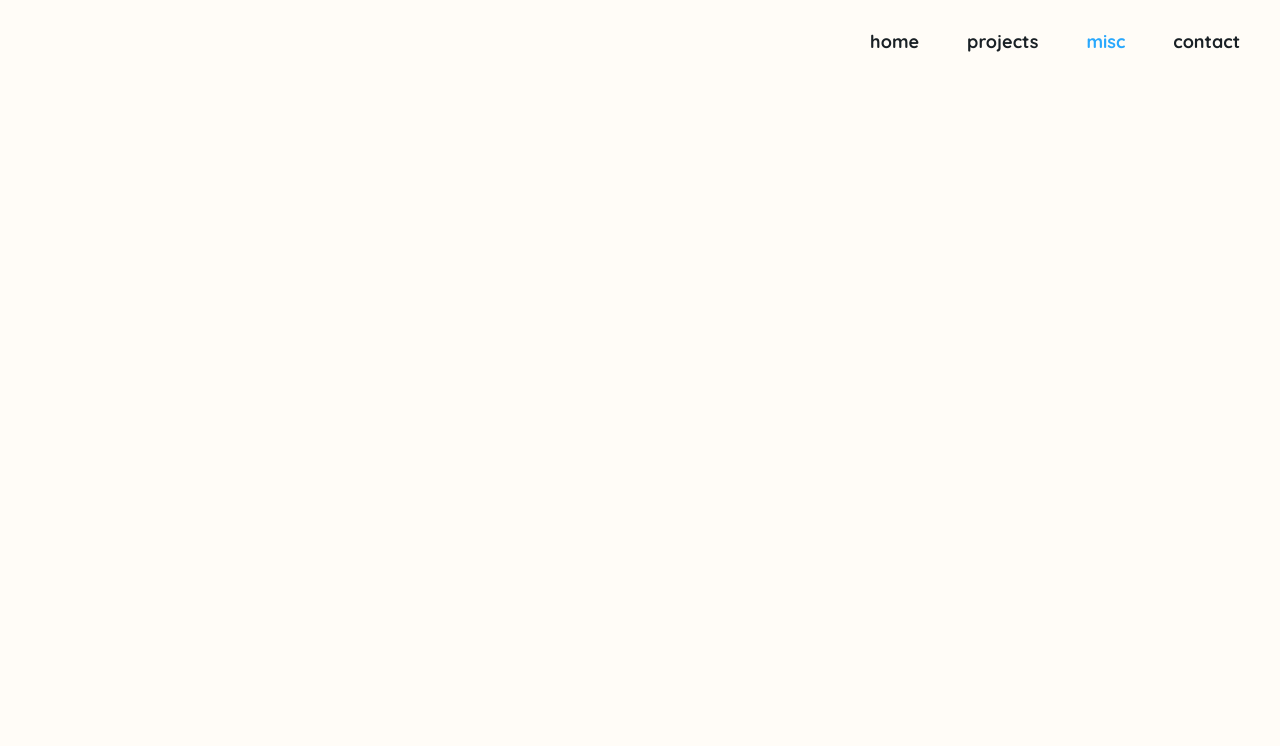
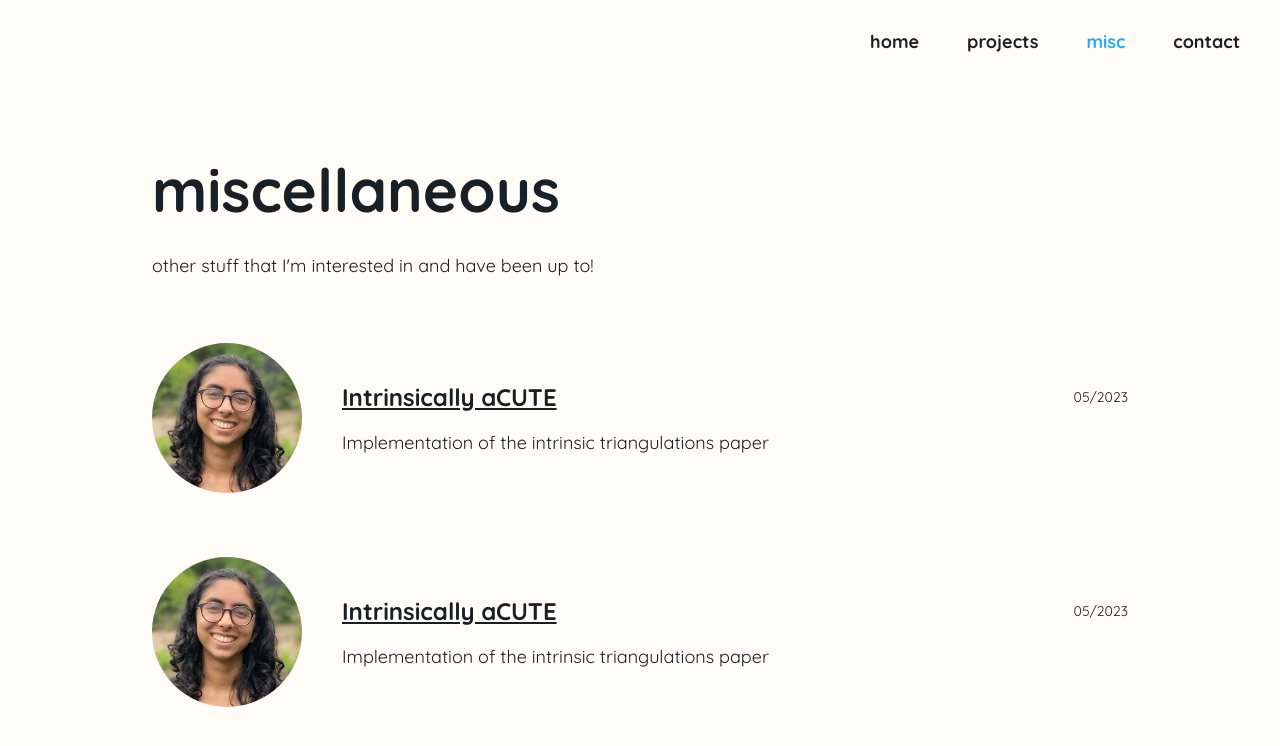
Before and after one commit to mehekj/website, a Next.js app: page /misc in a window 1280 px wide. Shown: the top 746 px of the page. Built offline with nearby package versions, Linux system fonts and the light colour scheme.

Commit message:
pages filled in

```diff
--- a/app/layout.tsx
+++ b/app/layout.tsx
@@ -1,6 +1,6 @@
+import { Quicksand } from 'next/font/google';
 import NavBar from '../components/NavBar';
 import './globals.css';
-import { Quicksand } from 'next/font/google';
 
 const font = Quicksand({
     weight: ['400', '700'],
--- a/app/misc/page.tsx
+++ b/app/misc/page.tsx
@@ -1,3 +1,63 @@
+import Image from 'next/image';
+import Link from 'next/link';
+
 export default function Misc() {
-    return <div></div>;
+    return (
+        <div className="flex flex-col justify-center gap-16">
+            <div className="flex flex-col gap-8">
+                <h1 className="text-5xl md:text-6xl">miscellaneous</h1>
+                <p>other stuff that I'm interested in and have been up to!</p>
+            </div>
+            <div className="flex flex-col gap-24 md:gap-16">
+                <ProjectCard
+                    title="Intrinsically aCUTE"
+                    date="05/2023"
+                    description="Implementation of the intrinsic triangulations paper"
+                    image="/images/profile.jpeg"
+                    link="/"
+                />
+                <ProjectCard
+                    title="Intrinsically aCUTE"
+                    date="05/2023"
+                    description="Implementation of the intrinsic triangulations paper"
+                    image="/images/profile.jpeg"
+                    link="/"
+                />
+            </div>
+        </div>
+    );
 }
+
+type MiscCardProps = {
+    title: string;
+    date: string;
+    description: string;
+    image: string;
+    link: string;
+};
+
+function ProjectCard(props: MiscCardProps) {
+    return (
+        <div className="flex flex-col items-center gap-5 md:flex-row md:gap-10">
+            <div className="pointer-events-none min-w-[100px] overflow-hidden rounded-full md:min-w-[150px]">
+                <Image
+                    src={props.image}
+                    alt={props.title + ' thumbnail'}
+                    width={150}
+                    height={150}
+                />
+            </div>
+            <div className="flex w-full flex-col gap-4">
+                <div>
+                    <div className="flex flex-row flex-wrap items-center justify-between gap-x-3">
+                        <Link href={props.link}>
+                            <h3 className="underline">{props.title}</h3>
+                        </Link>
+                        <p className="text-sm">{props.date}</p>
+                    </div>
+                </div>
+                <p className="text-justify">{props.description}</p>
+            </div>
+        </div>
+    );
+}
--- a/app/projects/page.tsx
+++ b/app/projects/page.tsx
@@ -1,3 +1,6 @@
+import Image from 'next/image';
+import Link from 'next/link';
+
 export default function Projects() {
     return (
         <div className="flex flex-col justify-center gap-16">
@@ -5,7 +8,26 @@ export default function Projects() {
                 <h1>projects</h1>
                 <p>my academic and professional programming projects</p>
             </div>
-            <div className="flex flex-col gap-16"></div>
+            <div className="flex flex-col gap-24 md:gap-16">
+                <ProjectCard
+                    title="Intrinsically aCUTE"
+                    date="05/2023"
+                    technologies="C++, Qt, Eigen"
+                    category="computer graphics"
+                    description="Implementation of the intrinsic triangulations paper"
+                    image="/images/profile.jpeg"
+                    link="/"
+                />
+                <ProjectCard
+                    title="Intrinsically aCUTE"
+                    date="05/2023"
+                    technologies="C++, Qt, Eigen"
+                    category="computer graphics"
+                    description="Implementation of the intrinsic triangulations paper"
+                    image="/images/profile.jpeg"
+                    link="/"
+                />
+            </div>
         </div>
     );
 }
@@ -21,5 +43,30 @@ type ProjectCardProps = {
 };
 
 function ProjectCard(props: ProjectCardProps) {
-    return <div></div>;
+    return (
+        <div className="flex flex-col items-center gap-5 md:flex-row md:gap-10">
+            <div className="pointer-events-none min-w-[100px] overflow-hidden rounded-full md:min-w-[150px]">
+                <Image
+                    src={props.image}
+                    alt={props.title + ' thumbnail'}
+                    width={150}
+                    height={150}
+                />
+            </div>
+            <div className="flex w-full flex-col gap-4">
+                <div>
+                    <div className="flex flex-row flex-wrap items-center justify-between gap-x-3">
+                        <Link href={props.link}>
+                            <h3 className="underline">{props.title}</h3>
+                        </Link>
+                        <p className="text-sm">{props.date}</p>
+                    </div>
+                    <p className="text-sm">
+                        {props.category} | {props.technologies}
+                    </p>
+                </div>
+                <p className="text-justify">{props.description}</p>
+            </div>
+        </div>
+    );
 }
--- a/components/Button.tsx
+++ b/components/Button.tsx
@@ -1,21 +1,20 @@
 'use client';
 
-import { ReactNode } from 'react';
+import { PropsWithChildren, ReactNode } from 'react';
 
 type ButtonProps = {
-    text: string;
-    icon: ReactNode;
+    icon?: ReactNode;
     href: string;
 };
 
-export default function Button(props: ButtonProps) {
+export default function Button(props: PropsWithChildren<ButtonProps>) {
     return (
         <a
             target="_blank"
             href={props.href}
-            className="flex items-center justify-center gap-2.5 rounded border-2 border-solid border-black px-3.5 py-1 font-bold transition duration-300 hover:bg-highlight_light dark:border-white hover:dark:bg-highlight_dark"
+            className="flex max-w-fit items-center justify-center gap-2.5 rounded border-2 border-solid border-black px-3.5 py-0.5 transition duration-300 hover:bg-highlight_light dark:border-white hover:dark:bg-highlight_dark"
         >
-            {props.text} {props.icon}
+            {props.children} {props.icon}
         </a>
     );
 }
--- a/components/sections/Education.tsx
+++ b/components/sections/Education.tsx
@@ -29,6 +29,7 @@ export default function Education() {
                 </OutlineBox>
 
                 <OutlineBox>
+                    <div className="flex flex-col gap-4">
                         <div>
                             <div className="flex flex-row items-center justify-between">
                                 <h3>Bergen County Academies</h3>
@@ -39,6 +40,10 @@ export default function Education() {
                                 <p className="text-sm">3.9 GPA</p>
                             </div>
                         </div>
+                        <div>
+                            Track: Academy for Engineering and Design Technology
+                        </div>
+                    </div>
                 </OutlineBox>
             </div>
         </div>
--- a/components/sections/Hero.tsx
+++ b/components/sections/Hero.tsx
@@ -21,11 +21,9 @@ export default function Hero() {
                     computer science student, teaching assistant, and research
                     assistant at Brown University
                 </p>
-                <Button
-                    text="resume"
-                    icon={<FiDownload />}
-                    href={'/files/Resume.pdf'}
-                />
+                <Button icon={<FiDownload />} href={'/files/Resume.pdf'}>
+                    <span className="font-bold">resume</span>
+                </Button>
             </div>
         </div>
     );
--- a/components/timeline/Timeline.tsx
+++ b/components/timeline/Timeline.tsx
@@ -3,10 +3,10 @@ import TimelineItem, { TimelineItemProps } from './TimelineItem';
 export default function Timeline(props: { items: TimelineItemProps[] }) {
     return (
         <ol className="relative flex flex-col gap-6 border-l-2 border-main pl-4">
-            {props.items.map((itemProps) => (
+            {props.items.map((itemProps, i) => (
                 <li>
                     <div className="absolute -left-[8px] h-[14px] w-[14px] rounded-full bg-main"></div>
-                    <TimelineItem {...itemProps} />
+                    <TimelineItem key={i} {...itemProps} />
                 </li>
             ))}
         </ol>
--- a/components/timeline/TimelineItem.tsx
+++ b/components/timeline/TimelineItem.tsx
@@ -42,21 +42,19 @@ export default function TimelineItem(props: TimelineItemProps) {
                         </div>
                         <FiChevronRight
                             size={40}
-                            className={`cursor-pointer ${
+                            className={`cursor-pointer transition-all duration-300 ${
                                 open ? 'rotate-90 text-main' : 'rotate-0'
                             }`}
                         />
                     </div>
-                    <div className="overflow-hidden transition-all duration-300">
+                    <div className="overflow-hidden">
                         <ul
                             className={`list-inside list-disc ${
-                                open
-                                    ? 'h-full opacity-100'
-                                    : 'h-0 overflow-hidden opacity-0'
+                                open ? 'h-full' : 'h-0 overflow-hidden'
                             }`}
                         >
-                            {props.description.map((item) => (
-                                <li>{item}</li>
+                            {props.description.map((item, i) => (
+                                <li key={i}>{item}</li>
                             ))}
                         </ul>
                     </div>
```
Also changed, not shown: app/contact/page.tsx (+40 -1 lines). Lines whose indentation alone changed are shown as unchanged.
